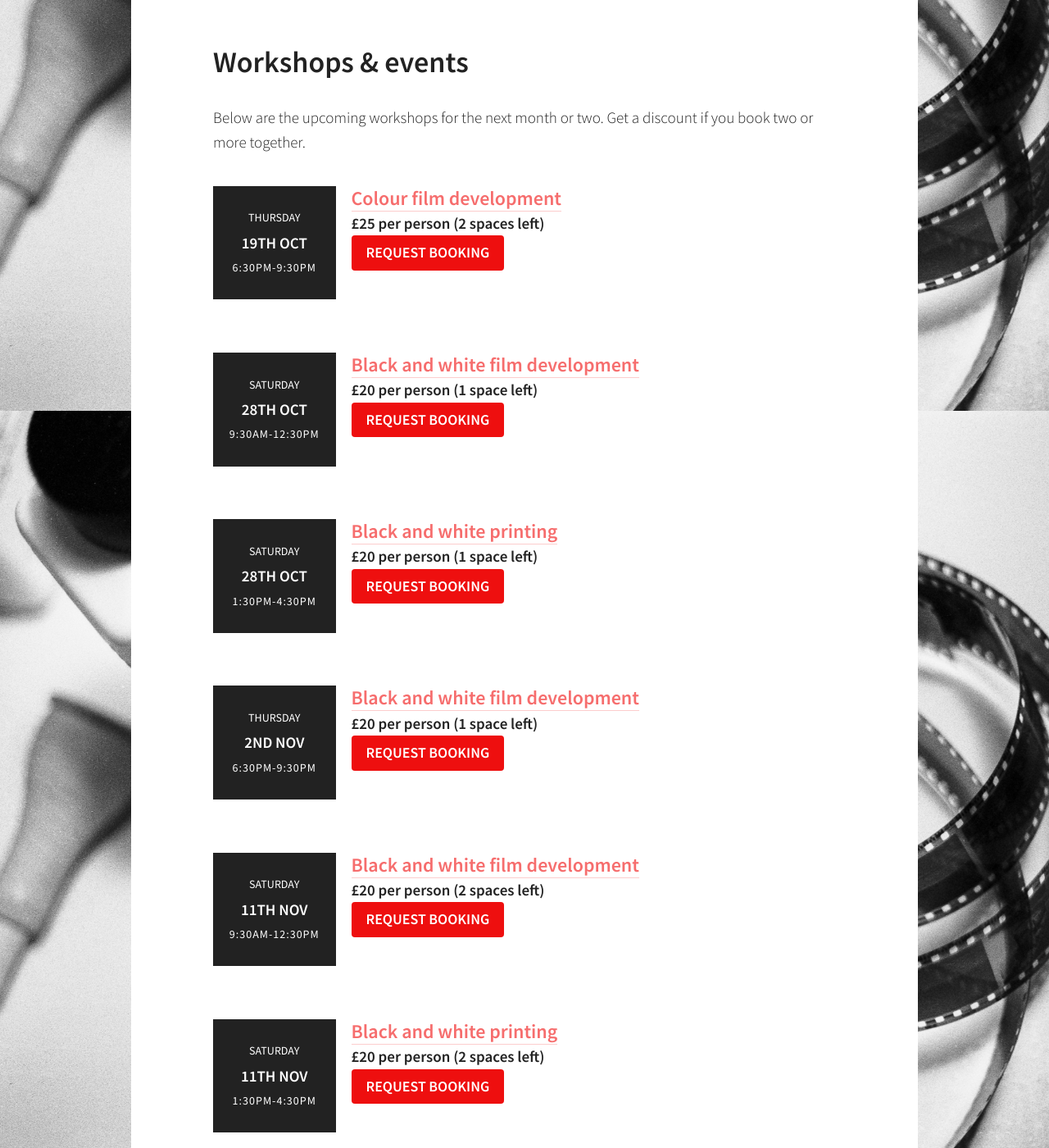
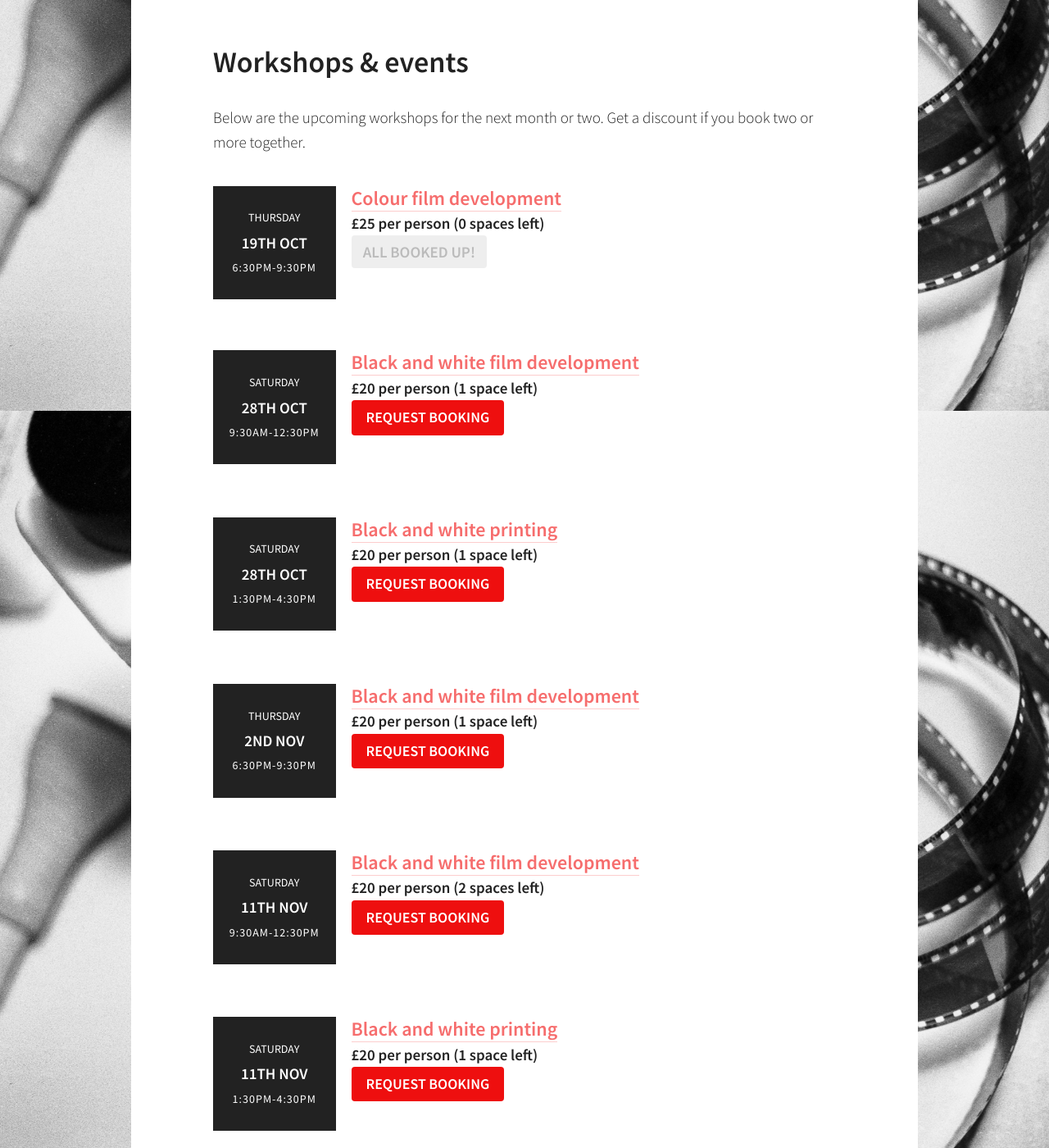
Before and after one commit to martincf/lightbox, a Jekyll site: the page built from eventslist.html, in a window 1280 px wide and 1400 px high, scrolled down 399 px. Shown: the whole window at 82% size. Built offline with Jekyll 4.4.1, drawn with Linux system fonts in a browser that asks for light colours; nearby versions of some CDN libraries.

Commit message:
Updated events cal.

```diff
--- a/_data/calendar.yml
+++ b/_data/calendar.yml
@@ -5,7 +5,7 @@
     title: Colour film development
     link: /learn/colour-film-development
     price: 25
-    spaces: 2
+    spaces: 0
 - date: 28th Oct
   day: Saturday
   event:
@@ -45,7 +45,7 @@
     title: Black and white printing
     link: /learn/print-development
     price: 20
-    spaces: 2
+    spaces: 1
 - date: 25th Nov
   day: Saturday
   event:
```
